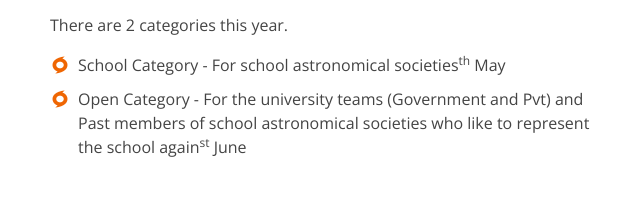
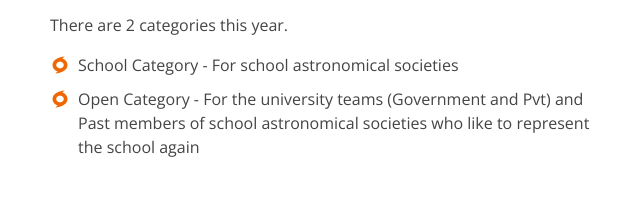
Before and after one commit to budd9442/APKWeb, a plain HTML site: page index.html in a window 1280 px wide. Shown: the part 1227-1436 px from the top of the page, 35-675 px from the left. Drawn offline with nearby package versions, Linux system fonts and the light colour scheme.

Commit message:
Update index.html

```diff
--- a/index.html
+++ b/index.html
@@ -157,8 +157,8 @@
 			       <p>There are 2 categories this year.
             </p>
             <ul>
-              <li><i class="ri-typhoon-fill"></i> School Category - For school astronomical societies<sup>th</sup> May</li>
-              <li><i class="ri-typhoon-fill"></i> Open Category - For the university teams (Government and Pvt) and Past members of school astronomical societies who like to represent the school again<sup>st</sup> June</li>
+              <li><i class="ri-typhoon-fill"></i> School Category - For school astronomical societies</li>
+              <li><i class="ri-typhoon-fill"></i> Open Category - For the university teams (Government and Pvt) and Past members of school astronomical societies who like to represent the school again</li>
             </ul>
           </div>
           <div class="col-lg-6 pt-4 pt-lg-0">
```
